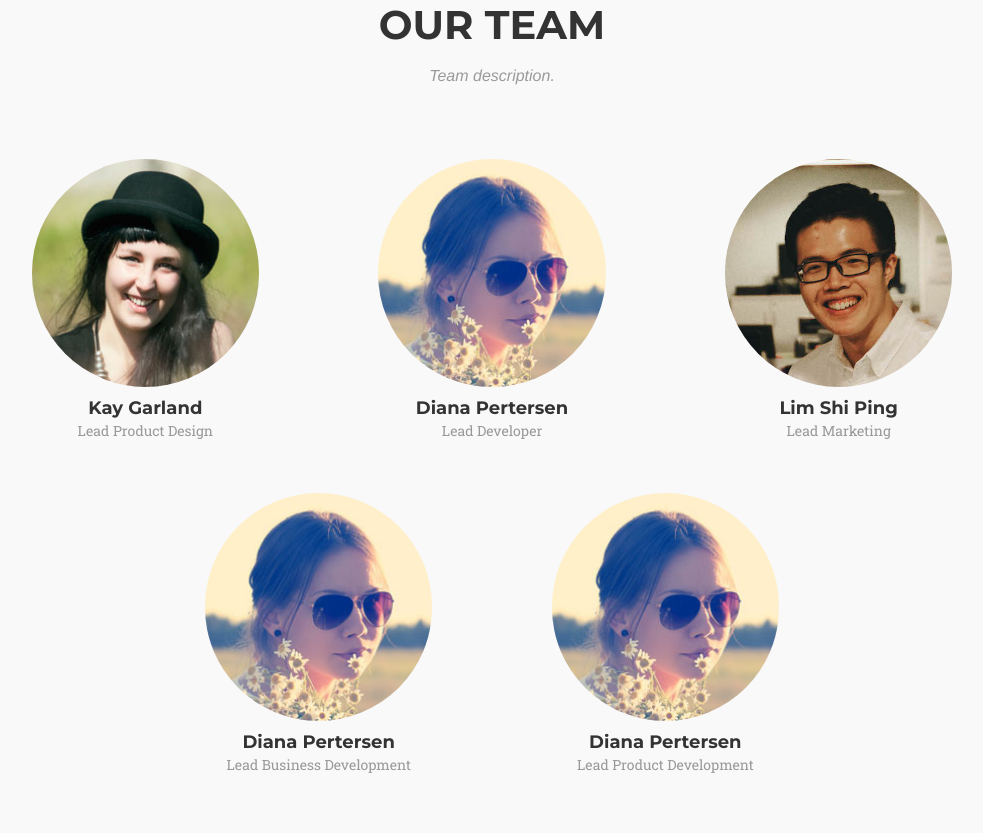
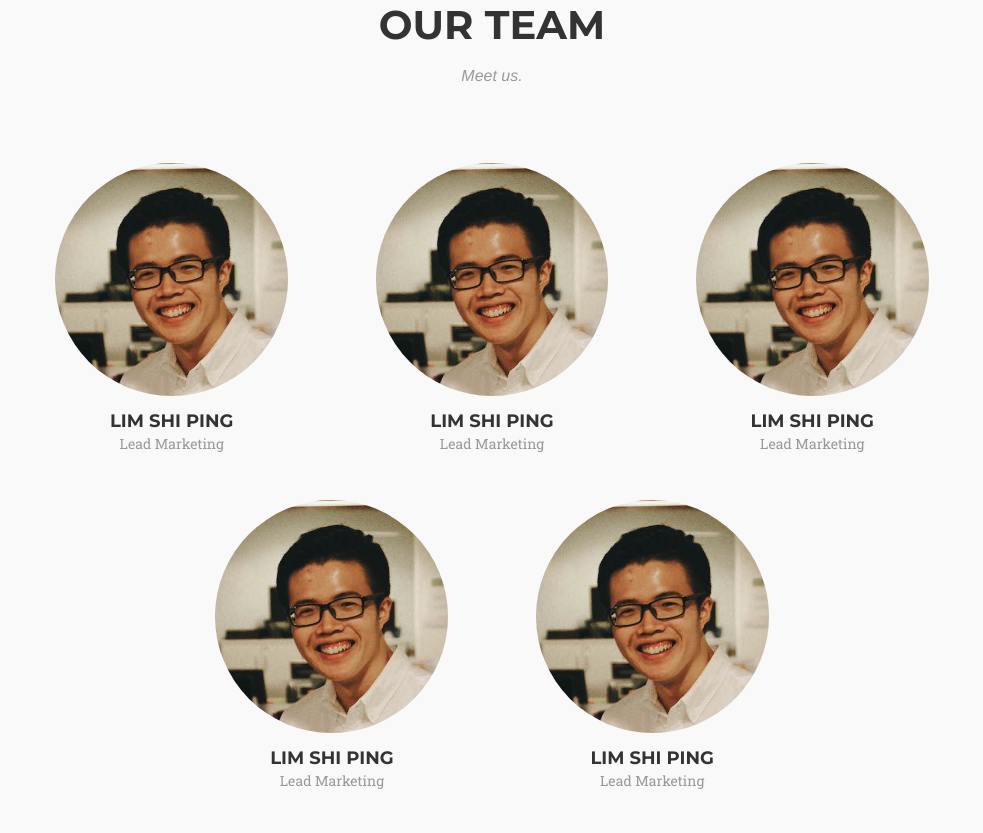
Before and after one commit to shipinggs/dictito, a website: page index.html in a window 1280 px wide. Shown: the part 3676-4509 px from the top of the page, without its empty margins (148-1131 px from the left). Drawn offline with nearby package versions, Linux system fonts and the light colour scheme; a web font is replaced by a local one.

Commit message:
Team: scraped bootstrap styles

```diff
--- a/index.html
+++ b/index.html
@@ -190,50 +190,95 @@
 
     <!-- Team Section -->
     <section id="team" class="bg-lightest-gray">
-        <div class="container team-container">
+
+        <div class="team-container">
             <div class="row">
                 <div class="col-lg-12 text-center">
                     <h2 class="section-heading">Our Team</h2>
                     <h3 class="section-subheading text-muted">
-                      Team description.
+                      Meet us.
                     </h3>
                 </div>
             </div>
-            <div class="row">
-                <div class="col-sm-4">
-                    <div class="team-member">
-                        <img src="img/team/1.jpg" class="img-responsive img-circle" alt="">
-                        <h4>Kay Garland</h4>
-                        <p class="text-muted">Lead Product Design</p>
+            <div class="team-members">
+                <div class="team-members__member">
+                    <a href="https://sg.linkedin.com/in/shi-ping-lim-2175b766">
+                        <div class="overlay-base">
+                            <img src="img/team/shiping.jpg" alt="">
+                            <!-- <div class="overlay">
+                                <div class="overlay-text">
+                                    Hello
+                                </div>
+                            </div> -->
+                        </div>
+                    </a>
+                    <div class="team-members__member-text">
+                      <h4>Lim Shi Ping</h4>
+                      <p class="text-muted">Lead Marketing</p>
                     </div>
                 </div>
-                <div class="col-sm-4">
-                    <div class="team-member">
-                        <img src="img/team/3.jpg" class="img-responsive img-circle" alt="">
-                        <h4>Diana Pertersen</h4>
-                        <p class="text-muted">Lead Developer</p>
+                <div class="team-members__member">
+                    <a href="https://sg.linkedin.com/in/shi-ping-lim-2175b766">
+                        <div class="overlay-base">
+                            <img src="img/team/shiping.jpg" alt="">
+                            <!-- <div class="overlay">
+                                <div class="overlay-text">
+                                    Hello
+                                </div>
+                            </div> -->
+                        </div>
+                    </a>
+                    <div class="team-members__member-text">
+                      <h4>Lim Shi Ping</h4>
+                      <p class="text-muted">Lead Marketing</p>
                     </div>
                 </div>
-                <div class="col-sm-4">
-                    <div class="team-member">
-                        <img src="img/team/shiping.jpg" class="img-responsive img-circle" alt="">
-                        <h4>Lim Shi Ping</h4>
-                        <p class="text-muted">Lead Marketing</p>
+                <div class="team-members__member">
+                    <a href="https://sg.linkedin.com/in/shi-ping-lim-2175b766">
+                        <div class="overlay-base">
+                            <img src="img/team/shiping.jpg" alt="">
+                            <!-- <div class="overlay">
+                                <div class="overlay-text">
+                                    Hello
+                                </div>
+                            </div> -->
+                        </div>
+                    </a>
+                    <div class="team-members__member-text">
+                      <h4>Lim Shi Ping</h4>
+                      <p class="text-muted">Lead Marketing</p>
                     </div>
                 </div>
-                <div class="col-sm-2"></div>
-                <div class="col-sm-4">
-                    <div class="team-member">
-                        <img src="img/team/3.jpg" class="img-responsive img-circle" alt="">
-                        <h4>Diana Pertersen</h4>
-                        <p class="text-muted">Lead Business Development</p>
+                <div class="team-members__member">
+                    <a href="https://sg.linkedin.com/in/shi-ping-lim-2175b766">
+                        <div class="overlay-base">
+                            <img src="img/team/shiping.jpg" alt="">
+                            <!-- <div class="overlay">
+                                <div class="overlay-text">
+                                    Hello
+                                </div>
+                            </div> -->
+                        </div>
+                    </a>
+                    <div class="team-members__member-text">
+                      <h4>Lim Shi Ping</h4>
+                      <p class="text-muted">Lead Marketing</p>
                     </div>
                 </div>
-                <div class="col-sm-4">
-                    <div class="team-member">
-                        <img src="img/team/3.jpg" class="img-responsive img-circle" alt="">
-                        <h4>Diana Pertersen</h4>
-                        <p class="text-muted">Lead Product Development</p>
+                <div class="team-members__member">
+                    <a href="https://sg.linkedin.com/in/shi-ping-lim-2175b766">
+                        <div class="overlay-base">
+                            <img src="img/team/shiping.jpg" alt="">
+                            <!-- <div class="overlay">
+                                <div class="overlay-text">
+                                    Hello
+                                </div>
+                            </div> -->
+                        </div>
+                    </a>
+                    <div class="team-members__member-text">
+                      <h4>Lim Shi Ping</h4>
+                      <p class="text-muted">Lead Marketing</p>
                     </div>
                 </div>
             </div>
--- a/less/agency.less
+++ b/less/agency.less
@@ -465,19 +465,31 @@ section {
 
 // Team Section
 
-.team-member {
+.team-members {
+    display: block;
+    margin: 0 auto;
+    padding: 0 20px;
     text-align: center;
-    margin-bottom: 50px;
+}
+
+.team-members__member {
+    display: block;
+    padding: 0 42px;
+    margin: 0 auto;
+    text-align: center;
     img {
-        margin: 0 auto;
-        width: 61.8%;
+        width: 100%;
+        border-radius: 100%;
     }
+}
+
+.team-members__member-text {
+    display: block;
+    margin: 16px 0;
+    margin-bottom: 36px;
+    padding: 0;
     h4 {
-        display: inline-block;
-        margin-top: 12px;
         margin-bottom: auto;
-        width: 75%;
-        text-transform: none;
     }
     p {
         margin-top: 0;
@@ -485,20 +497,37 @@ section {
 }
 
 @media(min-width:768px) {
-    .team-container {
-        padding: 0 20px;
+    .team-members {
+        padding: 0 50px;
     }
-    .team-member {
-        img {
-            margin: 0 auto;
-            width: 71.8%;
+
+    .team-members__member {
+        display: inline-block;
+        margin: 4px 0;
+        padding: 0 36px;
+        width: 33%;
+    }
+
+    .team-members__member-text {
+        display: block;
+        padding: 0;
+        h4 {
+            margin-bottom: auto;
+        }
+        p {
+            margin-top: 0;
         }
     }
 }
 
 @media(min-width:992px) {
-    .team-container {
-        padding: 0 80px;
+    .team-members {
+        padding: 0 120px;
+        max-width: 1200px;
+    }
+
+    .team-members__member {
+        padding: 0 42px;
     }
 }
 
```
Also changed, not shown: css/agency.css, css/agency.min.css.
